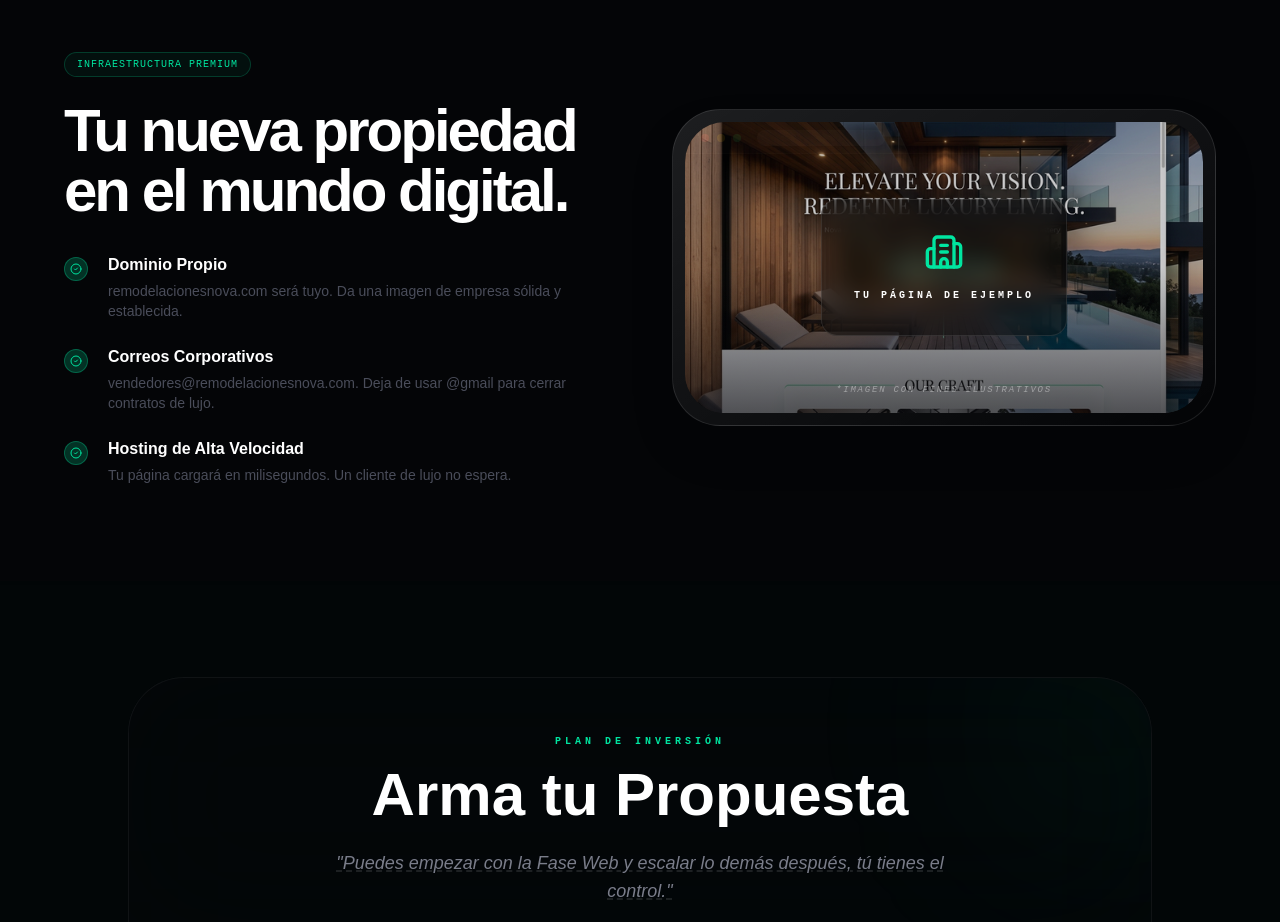
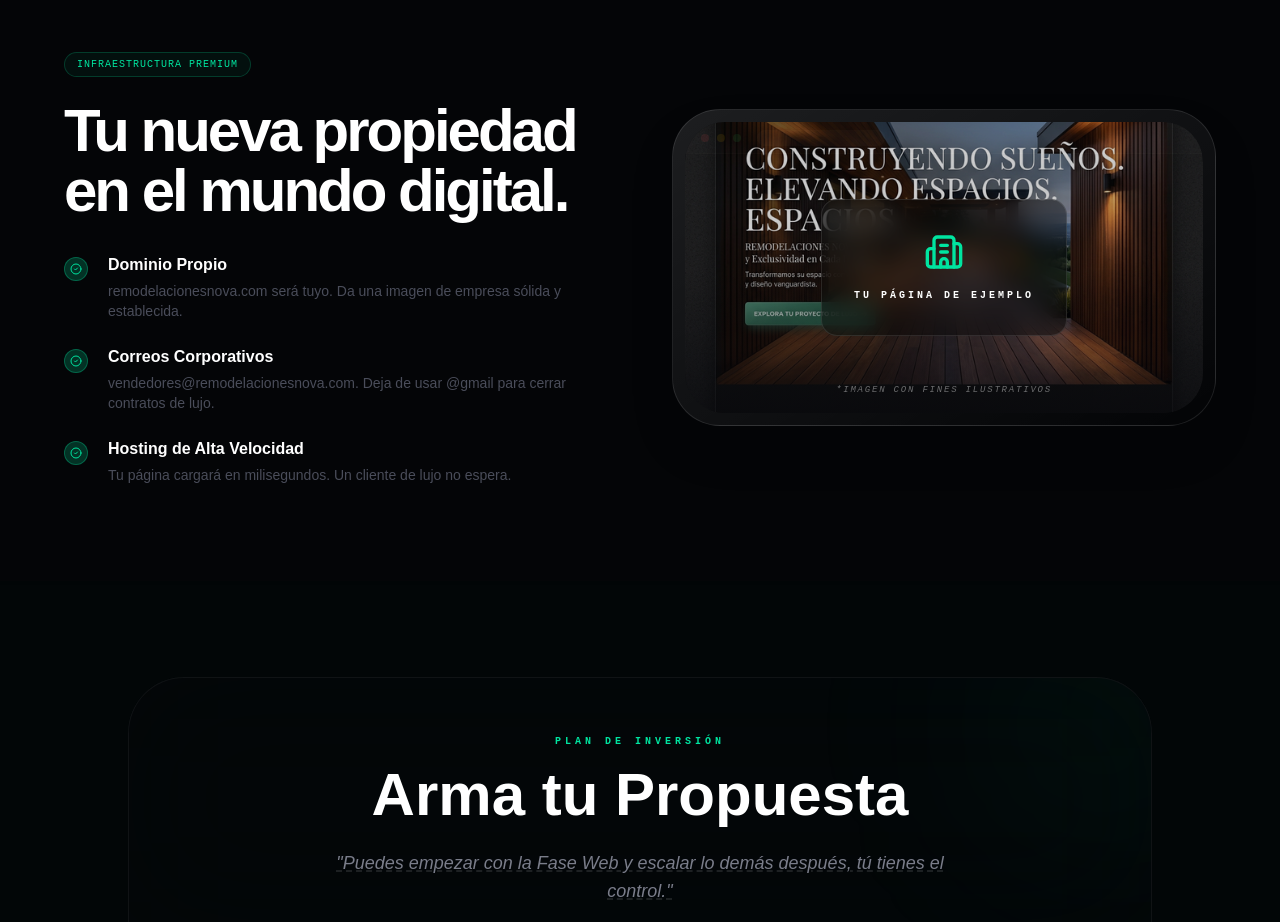
Before and after one commit to stefanoalexeibot/northpeak-landing, a Next.js app: page /propuesta/remodelacionesnova in a window 1280 px wide. Shown: the part 3480-4402 px from the top of the page. Built offline with nearby package versions, Linux system fonts and the light colour scheme.

Commit message:
fix: force update spanish mockup with unique filename

```diff
--- a/src/app/propuesta/remodelacionesnova/page.tsx
+++ b/src/app/propuesta/remodelacionesnova/page.tsx
@@ -405,7 +405,7 @@ export default function RemodelacionesNovaFinalProposal() {
                     </div>
                     <div className="absolute inset-0 group-hover:scale-110 transition-transform duration-1000">
                       <img
-                        src="/nova-mockup.png"
+                        src="/nova-luxury-spanish.png"
                         alt="Preview de tu nueva oficina digital"
                         className="w-full h-full object-cover opacity-80 group-hover:opacity-100 transition-opacity"
                       />
```
Also changed, not shown: public/nova-luxury-spanish.png (added).
